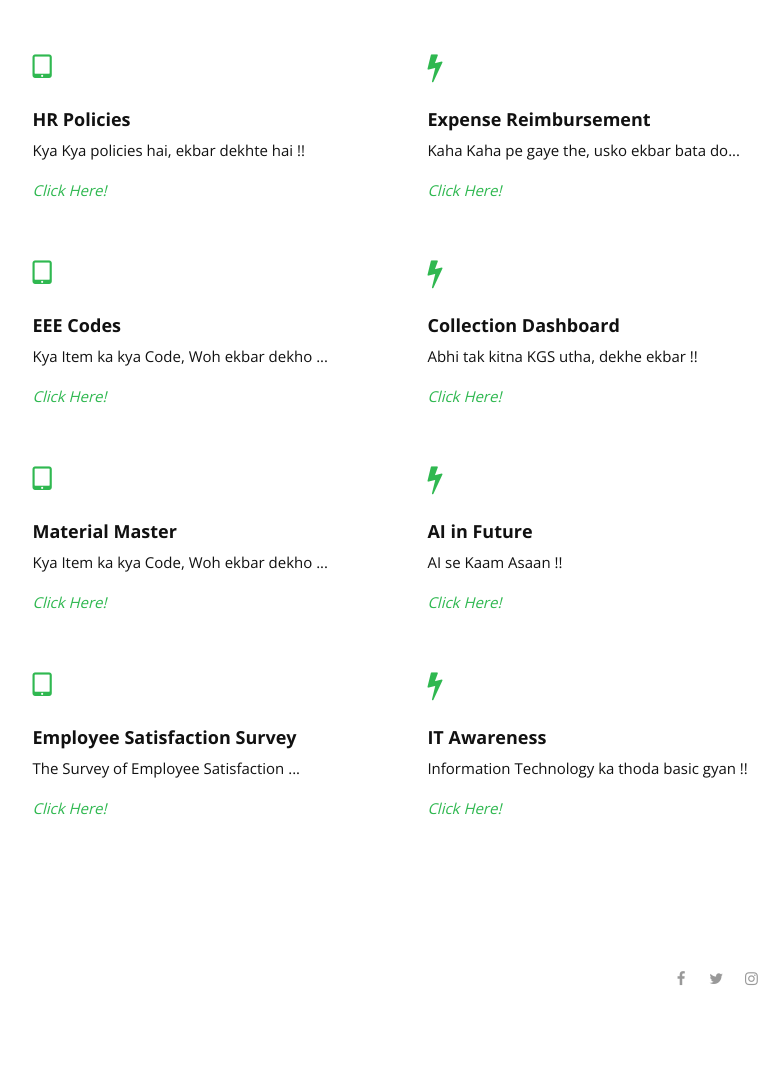
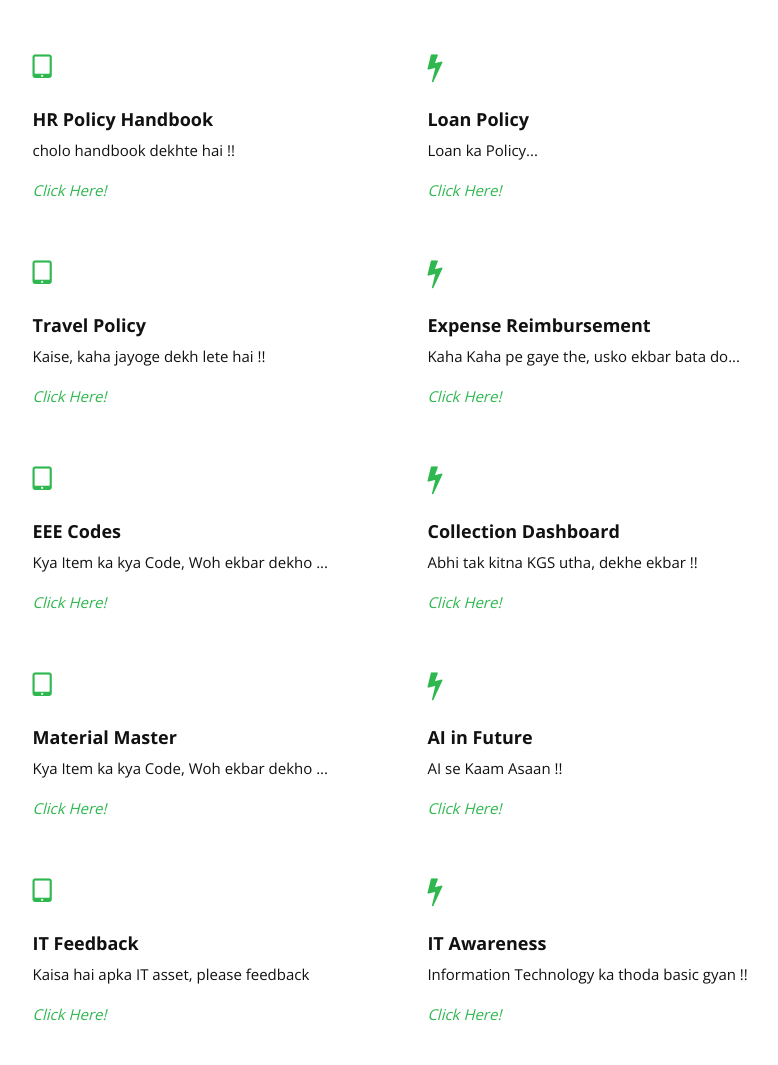
Before and after one commit to hulladektech/planethealers, a plain HTML site: page index.html in a window 1280 px wide. Shown: the part 1921-2986 px from the top of the page, without its empty margins (440-1218 px from the left). Before the commit the page ends 2952 px from the top, so only its background shows below. Drawn offline with nearby package versions, Linux system fonts and the light colour scheme.

Commit message:
index.html

```diff
--- a/index.html
+++ b/index.html
@@ -232,7 +232,7 @@
                         <div class="icon-block-description">
                             <h4>Holiday with Events</h4>
                             <p>Ghanti baji aur ho gayi chuthii !</p>
-                            <P> <A HREF="https://docs.google.com/spreadsheets/d/1hYO9tDoIFEE1SKtehksW6euLG01bDsFvnXVj0sn5C28/edit#gid=2141837422" target="_blank"> <I> Click Here! </I> </A> </P>
+                            <P> <A HREF="https://drive.google.com/file/d/1iKa0LEomlD0wxKPnxES_wkoFvbESeqCu/view?usp=drive_link" target="_blank"> <I> Click Here! </I> </A> </P>
                         </div>
                     </div>
                     <!--End of Icon Block-->
@@ -244,9 +244,9 @@
                         </div>
                        <!-- Icon Block Description -->
                         <div class="icon-block-description">
-                            <h4>Quick Hacks</h4>
-                            <p>Tumhare Techz sawalon ka Kuch jawaab</p>
-                            <P> <A HREF="https://docs.google.com/document/d/1DqxX8_ywJmv2nvaJhJy2rdNgbCzE20W3tQCyg-_gOZ0/edit" target="_blank"> <I> Click Here! </I> </A> </P>
+                            <h4>Employee Satisfaction Survey</h4>
+                            <p>The Survey of Employee Satisfaction ...</p>
+                            <P> <A HREF="https://docs.google.com/forms/d/1eZVX1doO2__odPBn_73WY1uApeViPm5l6EZ7WSZPwDw/viewform?edit_requested=true" target="_blank"> <I> Click Here! </I> </A> </P>
                         </div>
                     </div>
                     <!--End of Icon Block-->
@@ -334,9 +334,39 @@
                         </div>
                         <!--Icon Block Description-->
                         <div class="icon-block-description">
-                            <h4>HR Policies</h4>
-                            <p>Kya Kya policies hai, ekbar dekhte hai !!</p>
-                            <P> <A HREF="https://docs.google.com/document/d/1r1jJsHxzWYpzpUqTRhQyB_S8GSKx2LcJFihPdi7Eh2w/edit?usp=sharing" target="_blank"> <I> Click Here! </I> </A> </P>
+                            <h4>HR Policy Handbook</h4>
+                            <p>cholo handbook dekhte hai !!</p>
+                            <P> <A HREF="https://drive.google.com/file/d/1Jh7LAhz7Cq78MXuXdN3RMYeRTH3uACVv/view?usp=drive_link" target="_blank"> <I> Click Here! </I> </A> </P>
+                        </div>
+                    </div>
+                    <!--End of Icon Block-->
+
+                    <!--Icon Block-->
+                    <div class="col-2 icon-block icon-top wow fadeInUp" data-wow-delay="0.5s">
+                        <!--Icon-->
+                        <div class="icon">
+                            <i class="fa fa-bolt fa-2x"></i>
+                        </div>
+                        <!--Icon Block Description-->
+                        <div class="icon-block-description">
+                            <h4>Loan Policy</h4>
+                            <p>Loan ka Policy...</p>
+                            <P> <A HREF="https://drive.google.com/file/d/1XqcN5-kw5EFmU3w_1XR1PbWFOqN1TRWA/view?usp=drive_link" target="_blank"> <I> Click Here! </I> </A> </P>
+                        </div>
+                    </div>
+                    <!--End of Icon Block-->
+
+                     <!--Icon Block-->
+                    <div class="col-2 icon-block icon-top wow fadeInUp" data-wow-delay="0.5s">
+                        <!--Icon-->
+                        <div class="icon">
+                            <i class="fa fa-tablet fa-2x"></i>
+                        </div>
+                        <!--Icon Block Description-->
+                        <div class="icon-block-description">
+                            <h4>Travel Policy</h4>
+                            <p>Kaise, kaha jayoge dekh lete hai !!</p>
+                            <P> <A HREF="https://docs.google.com/spreadsheets/d/1ORd1Vx035kUSSyh0ZPkaEuMY6_wzsHPo/edit?usp=sharing&ouid=110476972214458776600&rtpof=true&sd=true" target="_blank"> <I> Click Here! </I> </A> </P>
                         </div>
                     </div>
                     <!--End of Icon Block-->
@@ -351,7 +381,7 @@
                         <div class="icon-block-description">
                             <h4>Expense Reimbursement</h4>
                             <p>Kaha Kaha pe gaye the, usko ekbar bata do...</p>
-                            <P> <A HREF="https://docs.google.com/spreadsheets/d/1PvniUvDSw5eGK6Mg6Rig03Cg1AAwqxhe/edit?usp=drive_link&ouid=110476972214458776600&rtpof=true&sd=true" target="_blank"> <I> Click Here! </I> </A> </P>
+                            <P> <A HREF="https://docs.google.com/spreadsheets/d/1wJ7xLDJgclIcOZrUA3pCz_sJ3-GRAOUu/edit?usp=sharing&ouid=110476972214458776600&rtpof=true&sd=true" target="_blank"> <I> Click Here! </I> </A> </P>
                         </div>
                     </div>
                     <!--End of Icon Block-->
@@ -424,9 +454,9 @@
                         </div>
                         <!--Icon Block Description-->
                         <div class="icon-block-description">
-                            <h4>Employee Satisfaction Survey</h4>
-                            <p>The Survey of Employee Satisfaction ...</p>
-                            <P> <A HREF="https://docs.google.com/forms/d/1eZVX1doO2__odPBn_73WY1uApeViPm5l6EZ7WSZPwDw/viewform?edit_requested=true" target="_blank"> <I> Click Here! </I> </A> </P>
+                            <h4>IT Feedback</h4>
+                            <p>Kaisa hai apka IT asset, please feedback</p>
+                            <P> <A HREF="https://docs.google.com/forms/d/e/1FAIpQLScDUmyW_CgUAzxBARRTAoYF0U3NeOMuu65dR6U3bEk9O5zS-w/viewform" target="_blank"> <I> Click Here! </I> </A> </P>
                         </div>
                     </div>
                     <!--End of Icon Block-->
```
